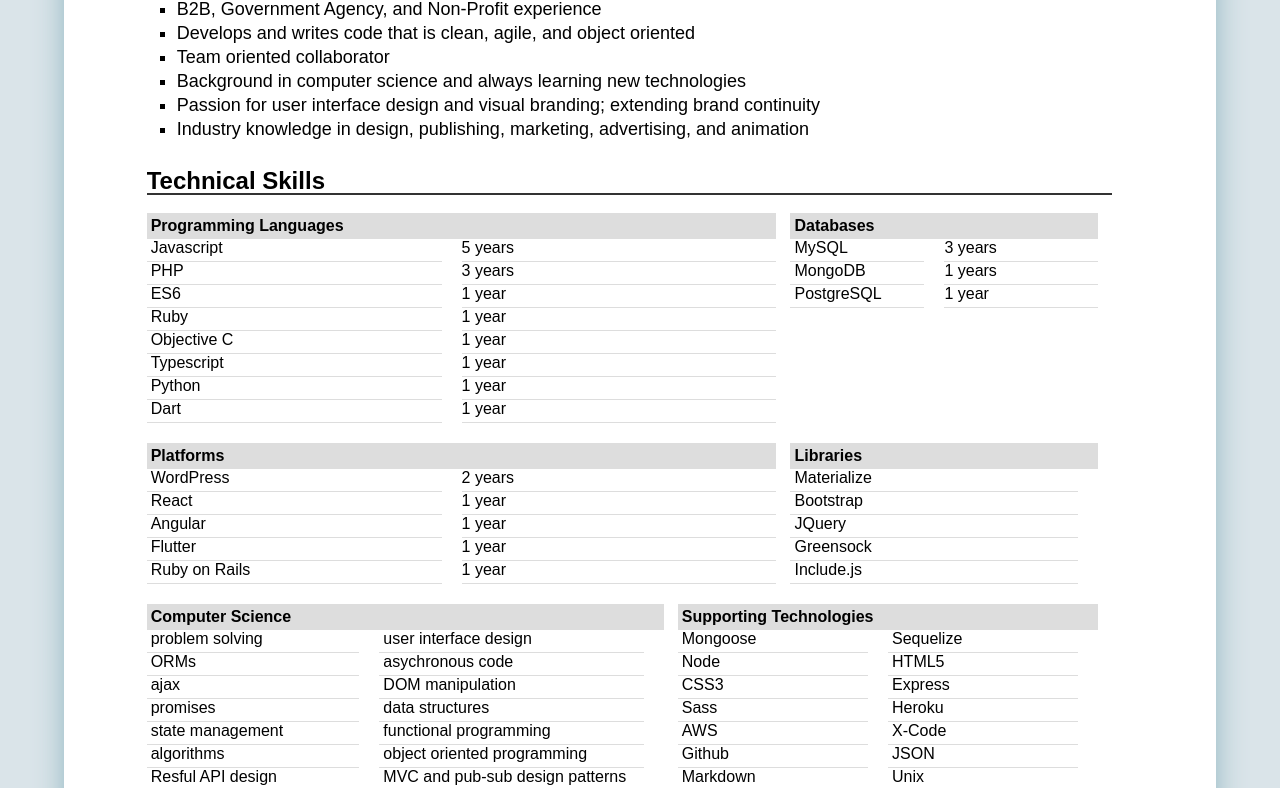
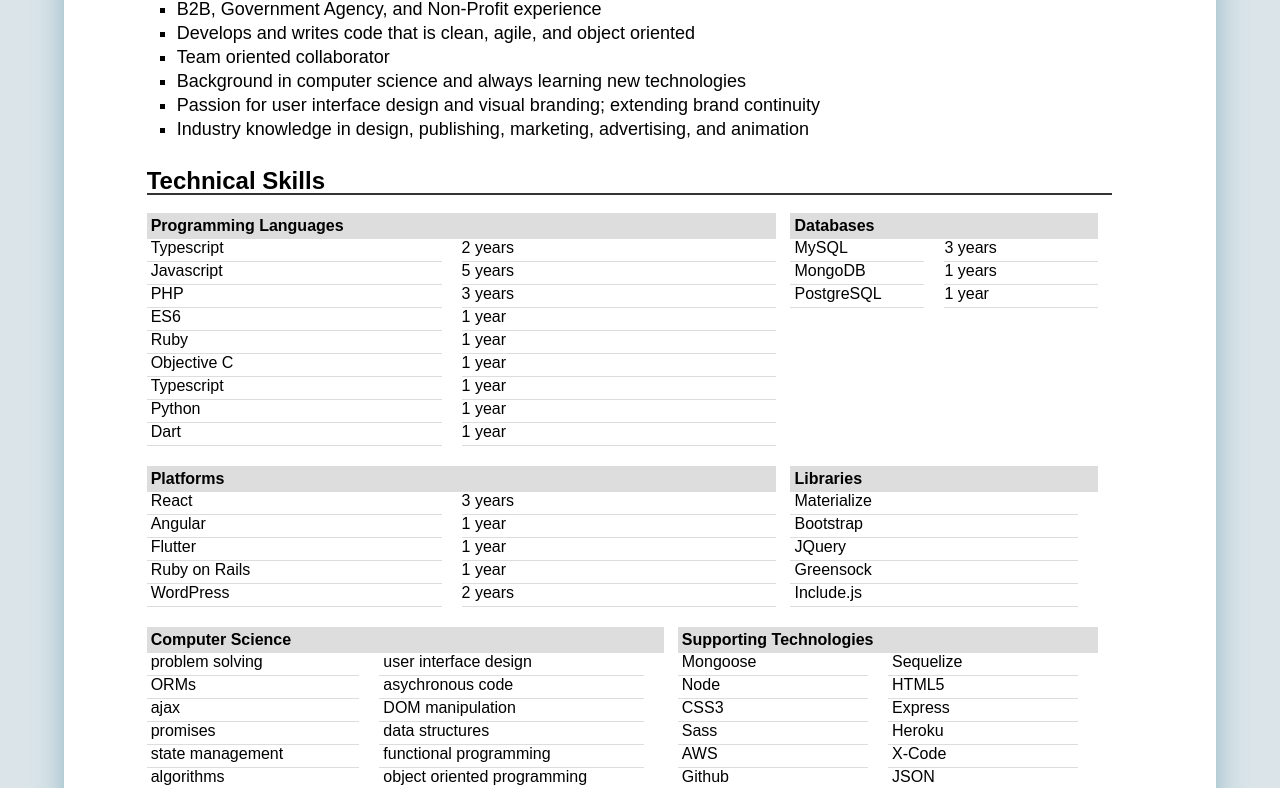
Before and after one commit to b0rgbart3/portfolio2025, a React (Create React App) app in the folder client/: page /resume in a window 1280 px wide. Shown: the part 576-1364 px from the top of the page. Built offline with nearby package versions, Linux system fonts and the light colour scheme; a web font is replaced by a local one.

Commit message:
minor updates

```diff
--- a/client/src/pages/Resume.js
+++ b/client/src/pages/Resume.js
@@ -112,6 +112,8 @@
 <div className='skillCol'>
 <div className='skillTitle'>Programming Languages</div>
 <div className='skillCol2'>
+          <div className='skill'>Typescript</div>
+        <div className='year'>2 years</div>
         <div className='skill'>Javascript</div>
         <div className='year'>5 years</div>
         <div className='skill'>PHP</div>
@@ -149,16 +151,17 @@
 <div className='skillCol'>
       <div className='skillTitle'>Platforms</div>
       <div className='skillCol2'>
-      <div className='skill'>WordPress</div>
-        <div className='year'>2 years</div>
+
         <div className='skill'>React</div>
-        <div className='year'>1 year</div>
+        <div className='year'>3 years</div>
         <div className='skill'>Angular</div>
         <div className='year'>1 year</div>
         <div className='skill'>Flutter</div>
         <div className='year'>1 year</div>
         <div className='skill'>Ruby on Rails</div>
         <div className='year'>1 year</div>
+        <div className='skill'>WordPress</div>
+        <div className='year'>2 years</div>
 
         </div>
 </div>
```
Also changed, not shown: 17 other files (tests, documents, lock files or other folders).
